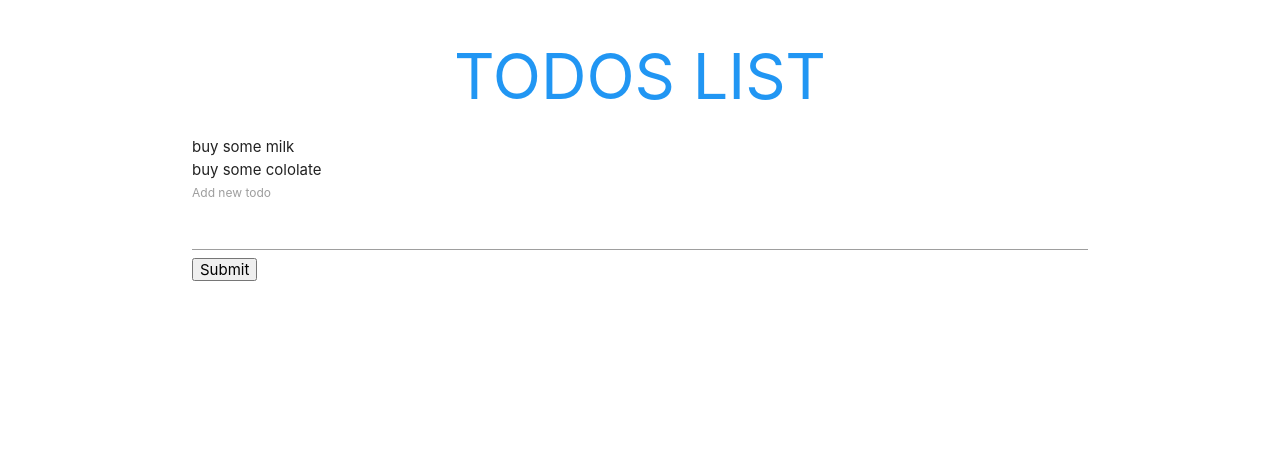
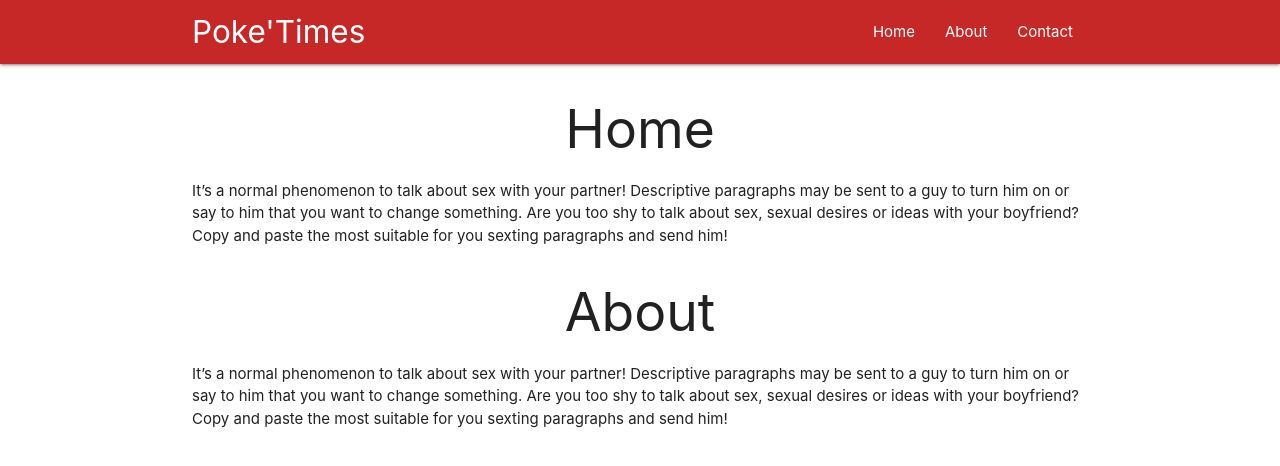
Before and after one commit to AkshitGupta-RedHat/React-Router, a React (Create React App) app: page /about in a window 1280 px wide. Shown: the top 466 px of the page. Built offline with nearby package versions, Linux system fonts and the light colour scheme.

Commit message:
Adding the routes to our router

```diff
--- a/package.json
+++ b/package.json
@@ -8,6 +8,7 @@
     "@testing-library/user-event": "^7.2.1",
     "react": "^16.13.1",
     "react-dom": "^16.13.1",
+    "react-router-dom": "^5.1.2",
     "react-scripts": "3.4.1"
   },
   "scripts": {
--- a/src/AddTodo.js
+++ /dev/null
@@ -1,34 +0,0 @@
-import React, { Component } from 'react'
-
-//Since we need a state to store what the user is typing it is a class based component
-class AddTodo extends Component {
-state = {
-    content: ''
-}
-handeChange = (e) => {
-    this.setState({
-       content: e.target.value
-    })
-}
-handleSubmit = (e) => {
- e.preventDefault();
-  this.props.addTodo(this.state);
-    this.setState({
-        content: ""
-    })
-}
-
-    render(){
-        return (
-            <div>
-                <form onSubmit={this.handleSubmit}>
-                    <label>Add new todo</label>
-                    <input type="text" onChange={this.handeChange} value={this.state.content} />
-                    <button name="Submit">Submit</button>
-                </form>
-            </div>
-        )
-    }
-}
-
-export default AddTodo;
--- a/src/App.js
+++ b/src/App.js
@@ -1,42 +1,24 @@
 import React, { Component } from 'react'
-import Todos from './todos'
-import AddTodo from './AddTodo';
+import Navbar from './components/navbar'
+import { BrowserRouter, Route } from 'react-router-dom'
+import Home from './components/home'
+import Contact from './components/contact'
+import About from './components/about'
+class App extends Component {
+  // '/' is the defualt route so it is always there when we move to any rooute
 
-class App extends Component {
-  state = {
-    todos:[
-      {id: 1, content: 'buy some milk'},
-      {id: 2, content: 'buy some cololate'}
-    ]
-  }
-deleteTodo= (id) =>{
-  console.log("delete invoked  " + id);
-  // parameter before arrow funtion is the parameter which we use inside
-  const todos = this.state.todos.filter( todo => {
-    return todo.id !== id
-  });
-  this.setState({
-    todos
-
-  })
-}
-
-AddTodo = (todo) => {
-  todo.id = Math.random();
-  let todos = [...this.state.todos, todo];
-  this.setState({
-    todos
-  })
-}
   render() {
     return (
-  <div className= "App container">
-    <h1  className="center blue-text">TODOS LIST</h1>
-    <Todos todos={this.state.todos} deleteTodo ={this.deleteTodo}/>
-    <AddTodo addTodo={this.AddTodo}/>
+      <BrowserRouter>
+        <div className="App">
+          <Navbar />
+          <Route path='/' component={Home} />
+          <Route path='/contact' component={Contact} />
+          <Route path='/about' component={About} />
+        </div>
+      </BrowserRouter>
+    )
 
-  </div>
-    );
   }
 
 }
--- /dev/null
+++ b/src/components/about.js
@@ -0,0 +1,12 @@
+import React  from 'react'
+
+const About = () => {
+ return (
+     <div className="container">
+     <h2 className="center">About</h2>
+    <p>It’s a normal phenomenon to talk about sex with your partner! Descriptive paragraphs may be sent to a guy to turn him on or say to him that you want to change something. Are you too shy to talk about sex, sexual desires or ideas with your boyfriend? Copy and paste the most suitable for you sexting paragraphs and send him!</p>
+    </div>
+ )
+}
+
+export default About
--- /dev/null
+++ b/src/components/contact.js
@@ -0,0 +1,12 @@
+import React  from 'react'
+
+const Contact = () => {
+ return (
+     <div className="container">
+     <h2 className="center">Contact</h2>
+    <p>It’s a normal phenomenon to talk about sex with your partner! Descriptive paragraphs may be sent to a guy to turn him on or say to him that you want to change something. Are you too shy to talk about sex, sexual desires or ideas with your boyfriend? Copy and paste the most suitable for you sexting paragraphs and send him!</p>
+    </div>
+ )
+}
+
+export default Contact
--- /dev/null
+++ b/src/components/home.js
@@ -0,0 +1,12 @@
+import React  from 'react'
+
+const Home = () => {
+ return (
+     <div className="container">
+     <h2 className="center">Home</h2>
+    <p>It’s a normal phenomenon to talk about sex with your partner! Descriptive paragraphs may be sent to a guy to turn him on or say to him that you want to change something. Are you too shy to talk about sex, sexual desires or ideas with your boyfriend? Copy and paste the most suitable for you sexting paragraphs and send him!</p>
+    </div>
+ )
+}
+
+export default Home
--- /dev/null
+++ b/src/components/navbar.js
@@ -0,0 +1,19 @@
+import React from 'react'
+
+const Navbar = () => {
+return (
+    <nav className="nav-wrapper red darken-3">
+        <div className = "container">
+            <a className="brand-logo">Poke'Times</a>
+            <ul className="right">
+                <li><a href="/">Home</a></li>
+                <li><a href="/about">About</a></li>
+                <li><a href="/contact">Contact</a></li>
+            </ul>
+        </div>
+
+    </nav>
+)
+}
+
+export default Navbar
```
Also changed, not shown: 1 other file (tests, documents, lock files or other folders).
